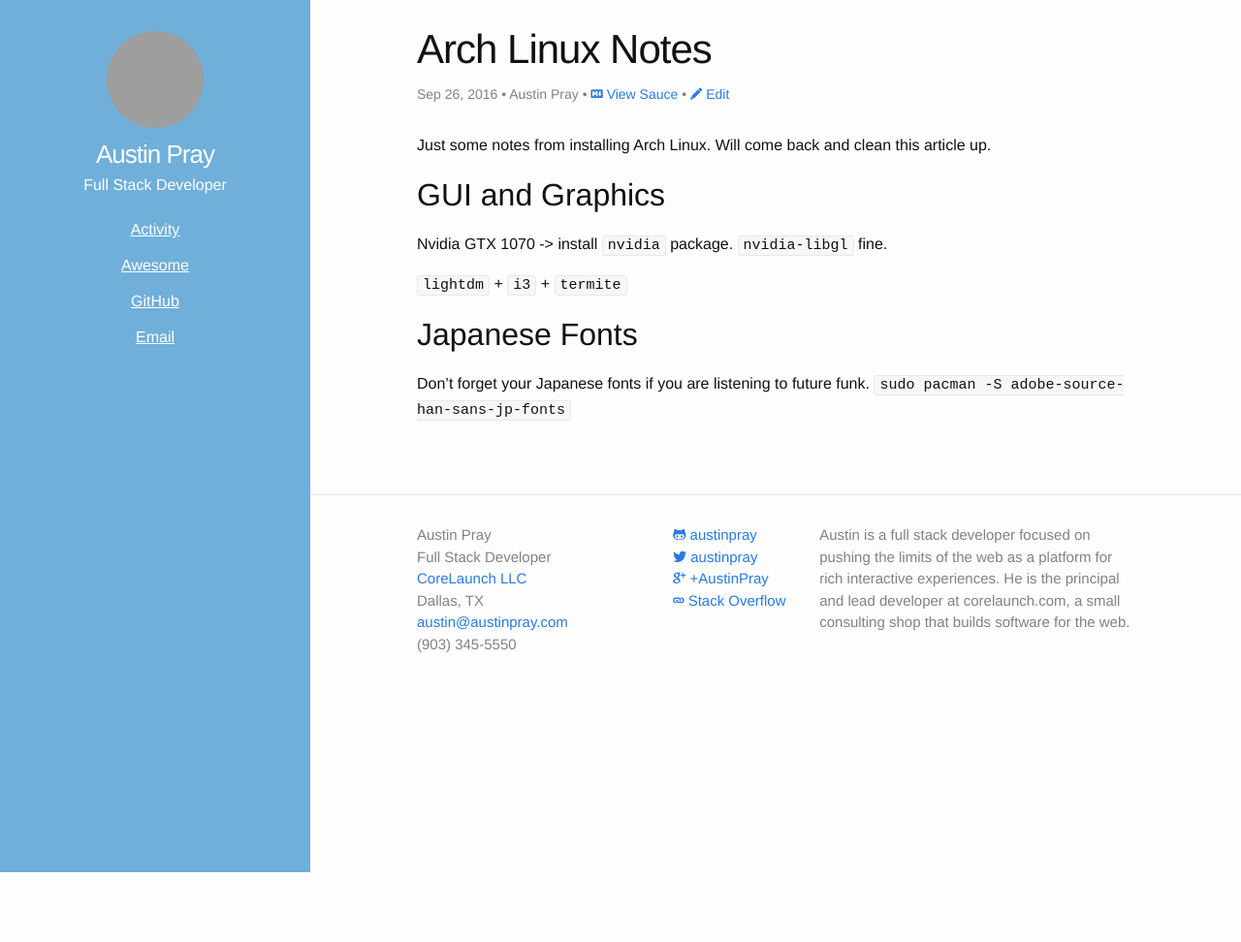
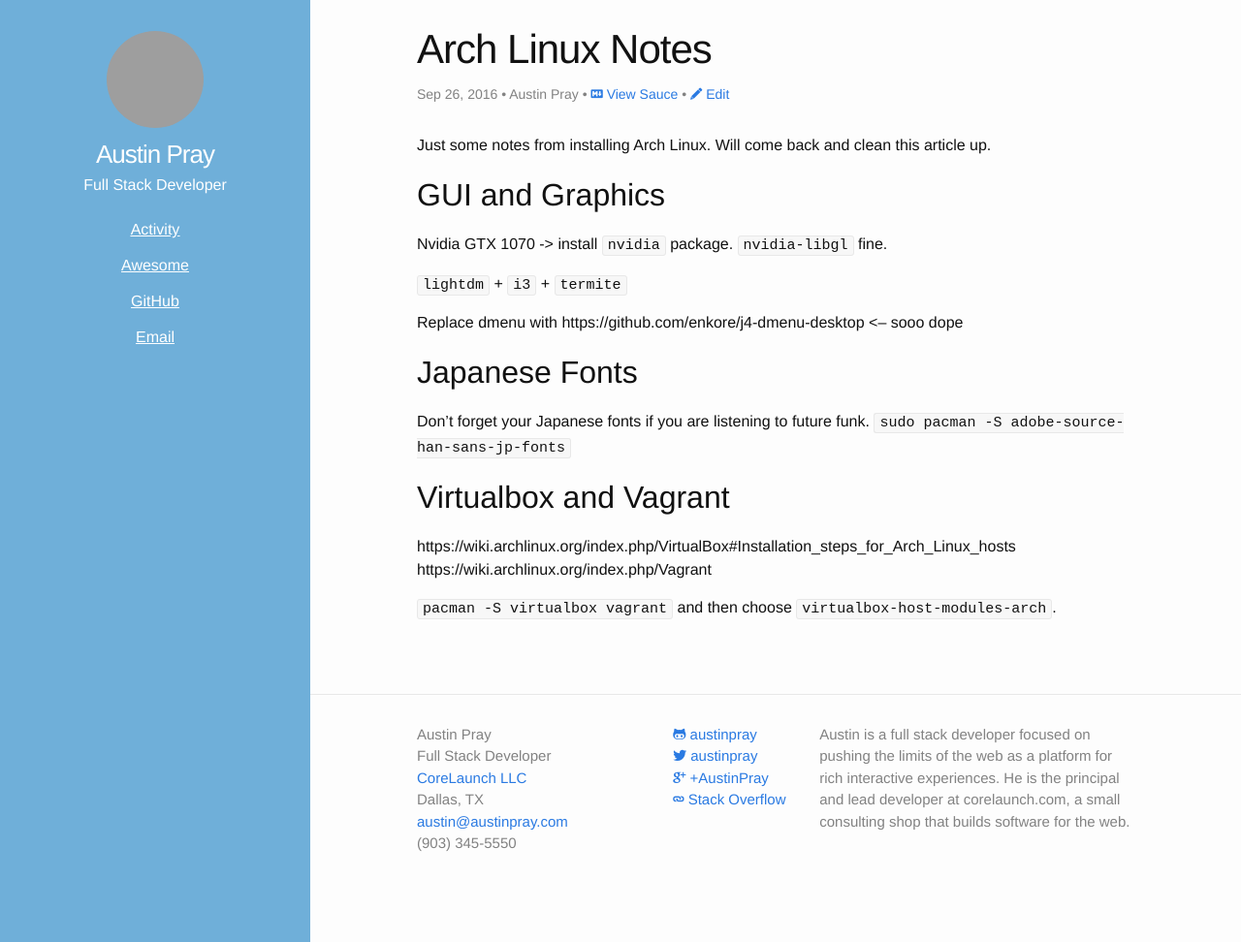
Before and after one commit to austinpray/austinpray.com, a Jekyll site: the page built from _posts/2016-09-26-arch-linux-notes.md, in a window 1280 px wide. Shown: the whole page at 97% size. Built offline with Jekyll 4.4.1, drawn with Linux system fonts in a browser that asks for light colours; comment, search, counter and statistics services are not loaded; before the commit the page ends 900 px from its top, so only the background shows below that; grey boxes are pictures that could not be loaded.

Commit message:
Update 2016-09-26-arch-linux-notes.md

```diff
--- a/_posts/2016-09-26-arch-linux-notes.md
+++ b/_posts/2016-09-26-arch-linux-notes.md
@@ -6,6 +6,15 @@ Nvidia GTX 1070 -> install `nvidia` package. `nvidia-libgl` fine.
 
 `lightdm` + `i3` + `termite`
 
+Replace dmenu with https://github.com/enkore/j4-dmenu-desktop <-- sooo dope
+
 ## Japanese Fonts
 
 Don't forget your Japanese fonts if you are listening to future funk. `sudo pacman -S adobe-source-han-sans-jp-fonts`
+
+## Virtualbox and Vagrant
+
+https://wiki.archlinux.org/index.php/VirtualBox#Installation_steps_for_Arch_Linux_hosts
+https://wiki.archlinux.org/index.php/Vagrant
+
+`pacman -S virtualbox vagrant` and then choose `virtualbox-host-modules-arch`.
```
